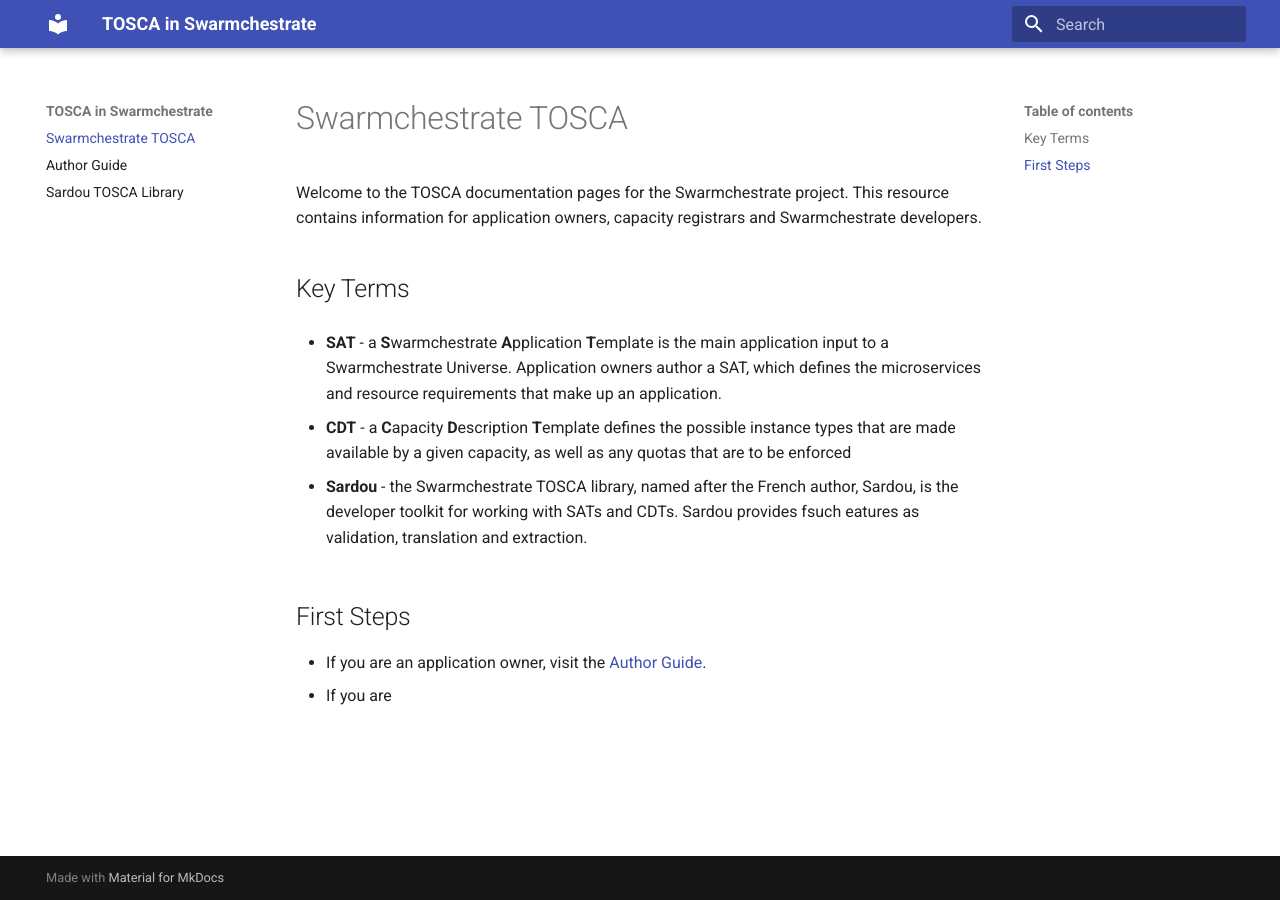
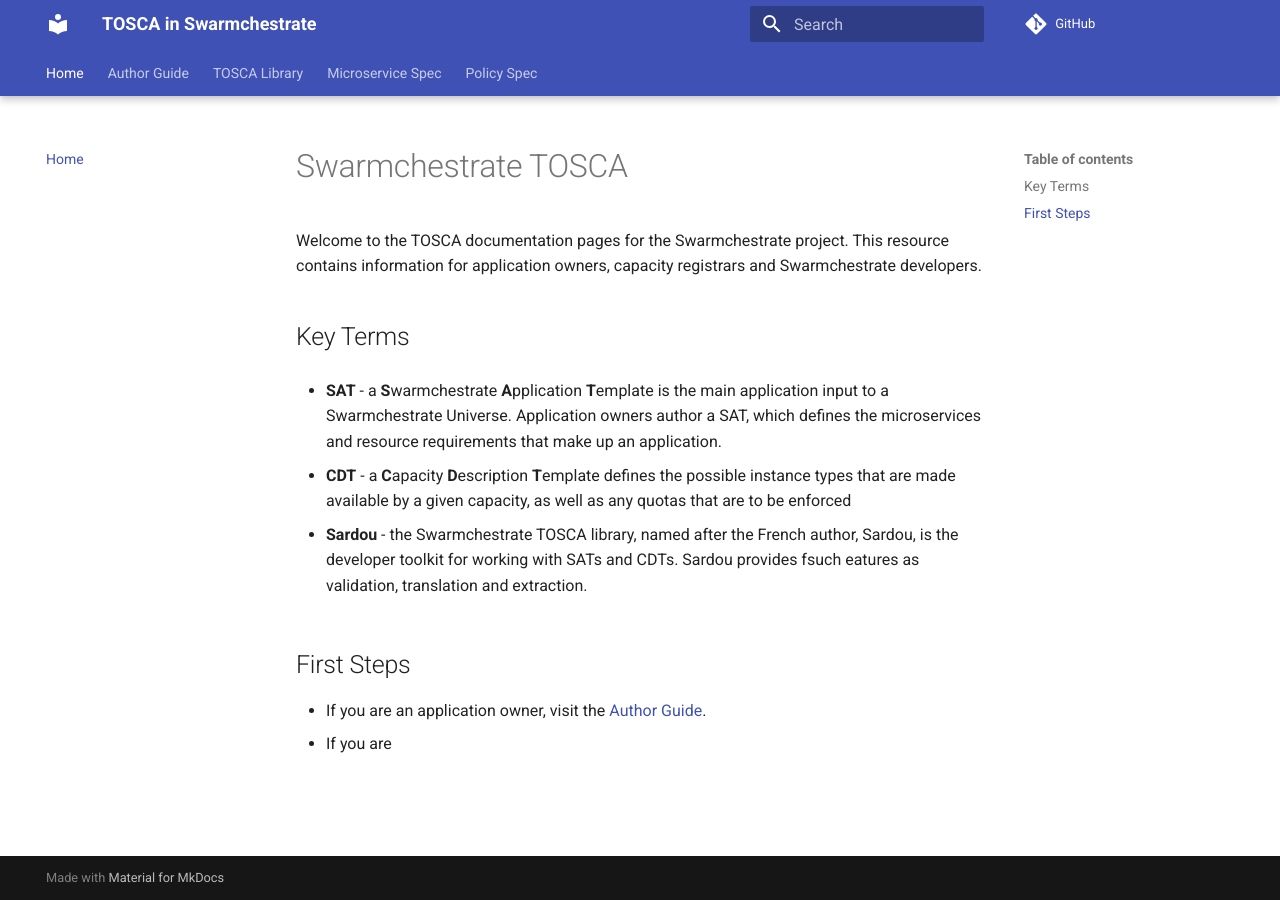
Before and after one commit to Swarmchestrate/tosca, an MkDocs documentation site: the page built from docs/index.md, in a window 1280 px wide. Built offline with MkDocs 1.6.1 and Material for MkDocs 9.7.7, drawn with Linux system fonts in a browser that asks for light colours; comment, search, counter and statistics services are not loaded.

Commit message:
docs: improve navigation

```diff
--- a/mkdocs.yml
+++ b/mkdocs.yml
@@ -1,8 +1,23 @@
 site_name: TOSCA in Swarmchestrate
+repo_url: https://github.com/Swarmchestrate/tosca
 
 theme:
   name: material
+  features:
+    - content.code.copy
+    - navigation.expand
+    - navigation.indexes
+    - navigation.instant
+    - navigation.tabs
+    - navigation.tabs.sticky
+    - navigation.top
 
+nav:
+  - Home: index.md
+  - Author Guide: authors.md
+  - TOSCA Library: sardou.md
+  - Microservice Spec: application.md
+  - Policy Spec: policy.md
 
 markdown_extensions:
   - admonition
```
